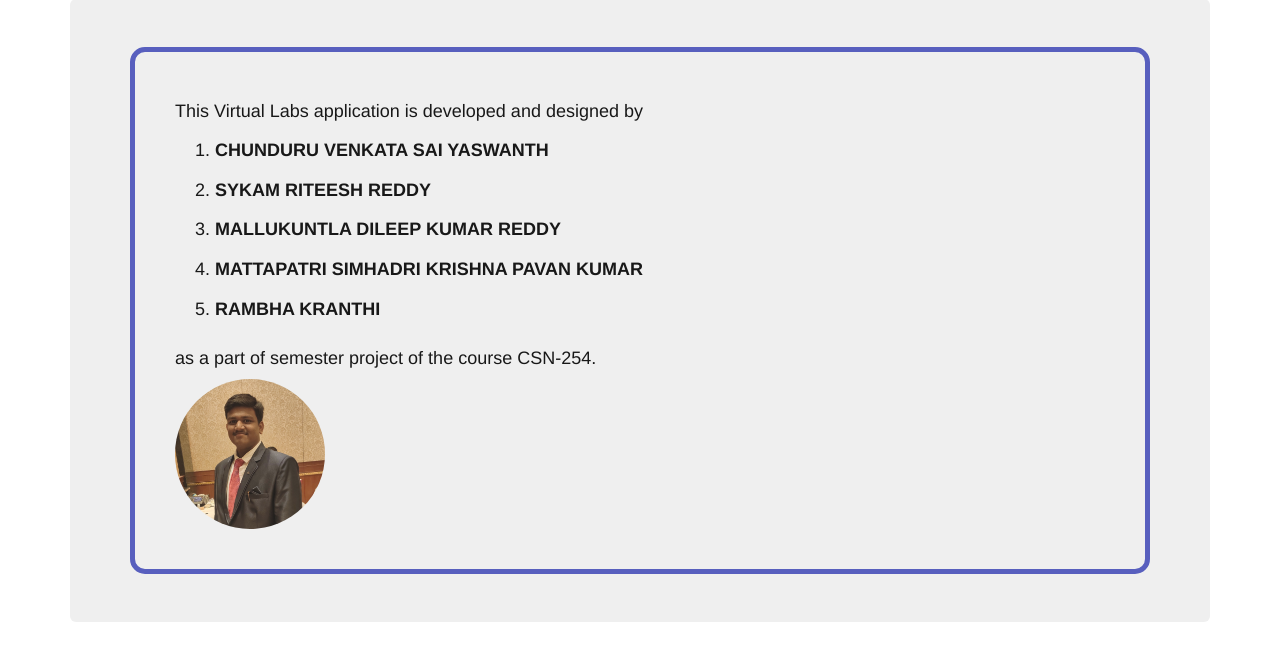
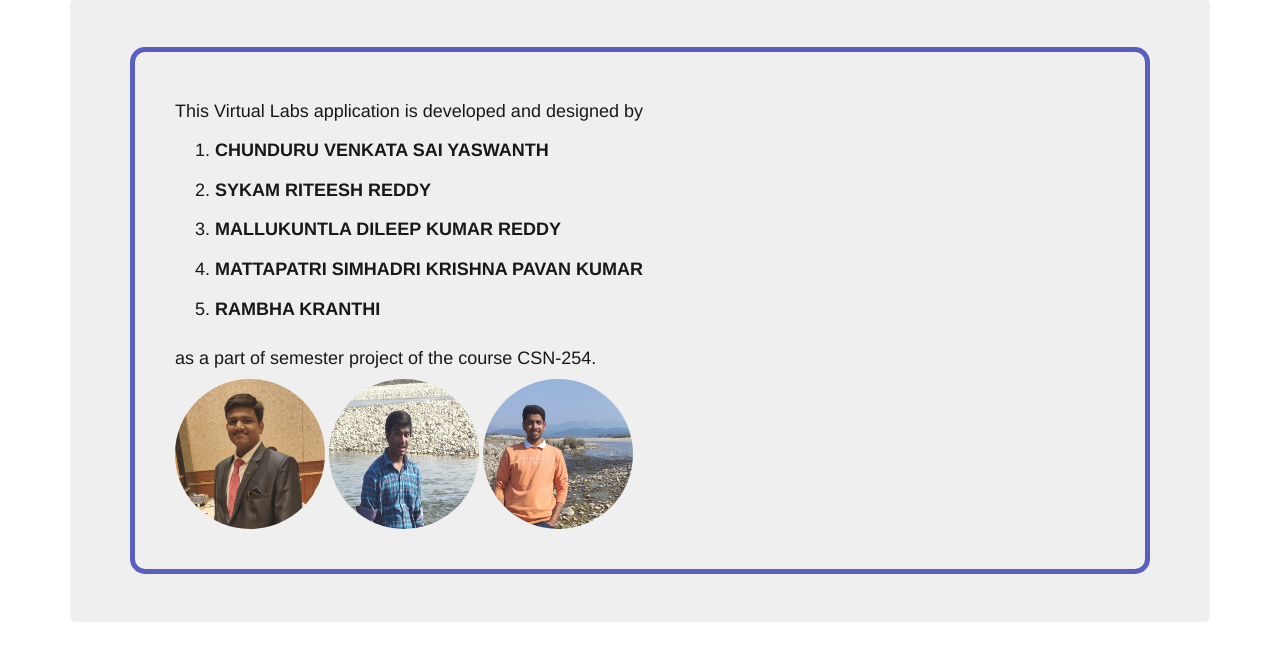
Before and after one commit to yaswanth118/Virtuallab, a Flask app: page /about in a window 1280 px wide. Shown: the part 169-821 px from the top of the page. Run offline with Flask 2, Linux system fonts and the light colour scheme; some libraries are stand-ins or nearby versions.

Commit message:
twelth commit

```diff
--- a/templates/about.html
+++ b/templates/about.html
@@ -18,6 +18,8 @@
      </ol>
       as a part of semester project of the course CSN-254.</h4>
     <img class="circular-icons" src="{{ url_for('static',filename='cv_website.jpg')}}"  width="150px" height="150px" >
+      <img class="circular-icons" src="{{ url_for('static',filename='msk_website.jpg')}}"  width="150px" height="150px" >
+      <img class="circular-icons" src="{{ url_for('static',filename='sr_website.jpg')}}"  width="150px" height="150px" >
   </div></div>
 
 {% endblock %}
```
Also changed, not shown: static/msk_website.jpg (added), static/sr_website.jpg (added).
